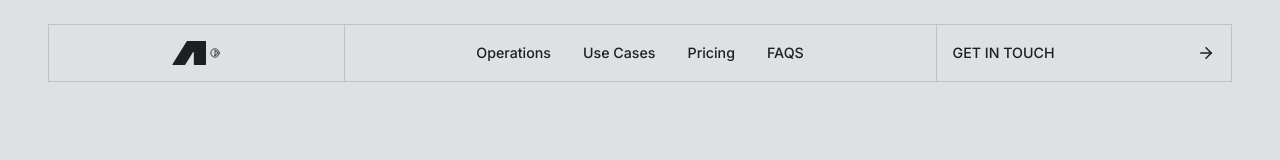
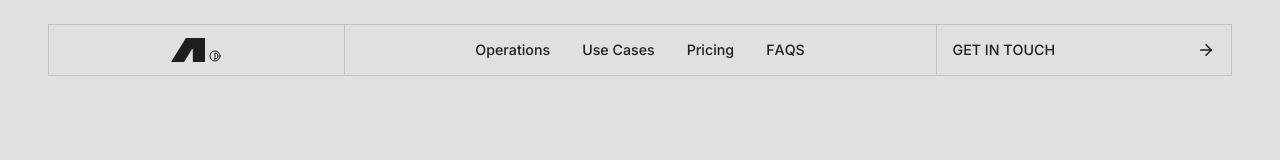
Before and after one commit to AmirtheAmir/aluminium, a Next.js app: page / in a window 1280 px wide. Shown: the top 160 px of the page. Built offline with nearby package versions, Linux system fonts and the light colour scheme; a web font is replaced by a local one.

Commit message:
text animation

```diff
--- a/src/app/page.tsx
+++ b/src/app/page.tsx
@@ -3,7 +3,7 @@ import { Navigation } from "@/components/organisms/navigation";
 export default function Home() {
   return (
     <main className="flex flex-1 flex-col px-12 pt-6">
-      <div className="mx-auto flex w-full max-w-[1344px] flex-1 flex-col">
+      <div className="mx-auto flex w-full max-w-336 flex-1 flex-col">
         <Navigation />
       </div>
     </main>
--- /dev/null
+++ b/src/components/atoms/animated-text.tsx
@@ -0,0 +1,74 @@
+"use client";
+
+import { motion } from "motion/react";
+
+import { cn } from "@/lib/utils";
+
+const STAGGER = 0.035;
+
+interface AnimatedTextProps {
+  children: string;
+  className?: string;
+  center?: boolean;
+  active?: boolean;
+}
+
+export function AnimatedText({
+  children,
+  className,
+  center = false,
+  active,
+}: AnimatedTextProps) {
+  return (
+    <motion.span
+      className={cn("relative block overflow-hidden", className)}
+      animate={active === undefined ? undefined : active ? "hovered" : "initial"}
+      initial="initial"
+      whileHover={active === undefined ? "hovered" : undefined}
+    >
+      <span className="block">
+        {children.split("").map((letter, index) => {
+          const delay = center
+            ? STAGGER * Math.abs(index - (children.length - 1) / 2)
+            : STAGGER * index;
+
+          return (
+            <motion.span
+              className="inline-block"
+              key={`${letter}-${index}`}
+              transition={{ ease: "easeInOut", delay }}
+              variants={{
+                initial: { y: 0 },
+                hovered: { y: "-100%" },
+              }}
+            >
+              {letter === " " ? "\u00A0" : letter}
+            </motion.span>
+          );
+        })}
+      </span>
+
+      <span className="absolute inset-0 block">
+        {children.split("").map((letter, index) => {
+          const delay = center
+            ? STAGGER * Math.abs(index - (children.length - 1) / 2)
+            : STAGGER * index;
+
+          return (
+            <motion.span
+              className="inline-block"
+              key={`${letter}-${index}`}
+              transition={{ ease: "easeInOut", delay }}
+              variants={{
+                initial: { y: "100%" },
+                hovered: { y: 0 },
+              }}
+            >
+              {letter === " " ? "\u00A0" : letter}
+            </motion.span>
+          );
+        })}
+      </span>
+    </motion.span>
+  );
+}
--- a/src/components/atoms/logo-mark.tsx
+++ b/src/components/atoms/logo-mark.tsx
@@ -10,12 +10,14 @@ export function LogoMark({ className }: LogoMarkProps) {
   return (
     <div
       className={cn(
-        "flex min-h-13 items-center justify-center gap-1 border border-border-primary bg-background-primary p-4 text-text-primary",
-        className
+        "flex items-center justify-center border border-border-primary bg-background-primary text-text-primary",
+        className,
       )}
     >
-      <Logo aria-hidden="true" />
-      <ContrastIcon aria-hidden="true" size={10} />
+      <div className="flex items-end gap-1">
+        <Logo aria-hidden="true" />
+        <ContrastIcon aria-hidden="true" size={12} />
+      </div>
     </div>
   );
 }
--- a/src/components/atoms/navigation-button.tsx
+++ b/src/components/atoms/navigation-button.tsx
@@ -1,9 +1,12 @@
-import type { ReactNode } from "react";
+"use client";
 
+import { useState } from "react";
+
+import { AnimatedText } from "@/components/atoms/animated-text";
 import { cn } from "@/lib/utils";
 
 interface NavigationButtonProps {
-  children: ReactNode;
+  children: string;
   className?: string;
 }
 
@@ -11,15 +14,21 @@ export function NavigationButton({
   children,
   className,
 }: NavigationButtonProps) {
+  const [isHovered, setIsHovered] = useState(false);
+
   return (
     <button
       className={cn(
-        "type-s-button inline-flex min-h-13 items-center justify-center bg-background-primary p-4 text-text-primary transition-colors hover:bg-background-inverse hover:text-text-inverse",
+        "type-s-button inline-flex cursor-pointer items-center justify-center bg-background-primary p-4 text-text-primary transition-colors hover:bg-background-inverse hover:text-text-inverse",
         className
       )}
+      onMouseEnter={() => setIsHovered(true)}
+      onMouseLeave={() => setIsHovered(false)}
       type="button"
     >
-      {children}
+      <AnimatedText active={isHovered} center>
+        {children}
+      </AnimatedText>
     </button>
   );
 }
--- a/src/components/atoms/secondary-button.tsx
+++ b/src/components/atoms/secondary-button.tsx
@@ -1,4 +1,13 @@
-import { ArrowRightIcon } from "@/components/ui/arrow-right";
+"use client";
+
+import { useRef, useState } from "react";
+
+import { AnimatedText } from "@/components/atoms/animated-text";
+import {
+  ArrowRightIcon,
+  type ArrowRightIconHandle,
+} from "@/components/ui/arrow-right";
+
 import { cn } from "@/lib/utils";
 
 type SecondaryButtonTone = "default" | "inverse";
@@ -17,17 +26,34 @@ export function SecondaryButton({
   className,
   tone = "default",
 }: SecondaryButtonProps) {
+  const arrowIconRef = useRef<ArrowRightIconHandle>(null);
+  const [isHovered, setIsHovered] = useState(false);
+
+  function handleMouseEnter() {
+    setIsHovered(true);
+    arrowIconRef.current?.startAnimation();
+  }
+
+  function handleMouseLeave() {
+    setIsHovered(false);
+    arrowIconRef.current?.stopAnimation();
+  }
+
   return (
     <button
       className={cn(
-        "type-s-button inline-flex min-h-13 items-center justify-between gap-12 border p-4 uppercase",
+        "type-s-button inline-flex cursor-pointer items-center justify-between border p-4 uppercase",
         toneClassNames[tone],
         className
       )}
+      onMouseEnter={handleMouseEnter}
+      onMouseLeave={handleMouseLeave}
       type="button"
     >
-      <span>Get in touch</span>
-      <ArrowRightIcon aria-hidden="true" size={18} />
+      <AnimatedText active={isHovered} center>
+        Get in touch
+      </AnimatedText>
+      <ArrowRightIcon aria-hidden="true" ref={arrowIconRef} size={18} />
     </button>
   );
 }
```
Also changed, not shown: src/app/globals.css (indentation only).
